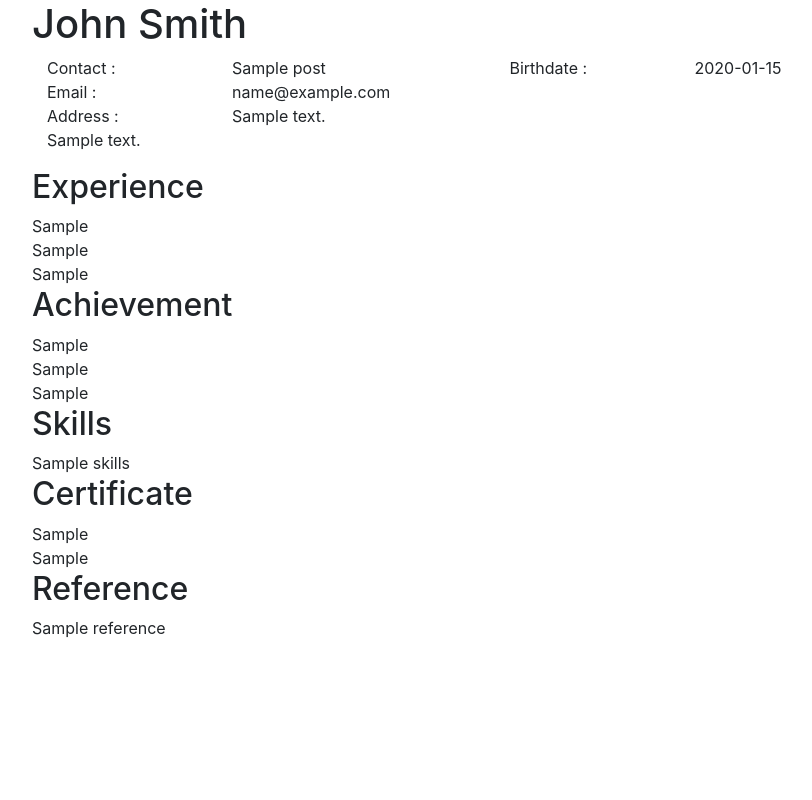
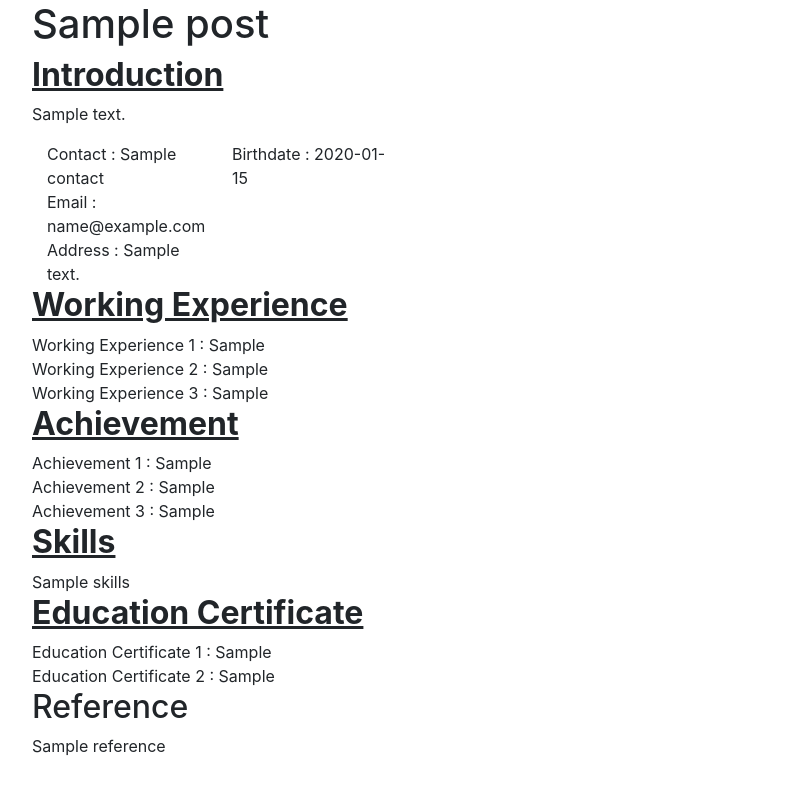
Before and after one commit to junshen14/AutoJobFinder-Django-, a Django app: template automateJobFind/templates/automateJobFind/resume.html in a window 1280 px wide. Shown: the whole page, without its empty margins (53-865 px from the left). Run offline with Django 3.2, Linux system fonts and the light colour scheme; the template is opened without the code that fills it: most values are stand-ins (such as "Sample title", 1, 10 or a date in 2020); parts of the project's set-up code (start-up, migrations or seed data) failed here and were passed over; some libraries are stand-ins or nearby versions.

Commit message:
Prototype version1 completed

```diff
--- a/automateJobFind/templates/automateJobFind/resume.html
+++ b/automateJobFind/templates/automateJobFind/resume.html
@@ -18,63 +18,87 @@
   </head>
   <body>
     <div class="container personal_info">
-      <h1 id="Name">John Smith</h1>
+      <h1 id="Name">{{post.name}}</h1>
+      <h2 style="text-decoration: underline; font-weight: bold">
+        Introduction
+      </h2>
+      <p class="intro">{{ post.about }}</p>
       <div class="container">
         <div class="row">
-          <div class="col-sm-2">Contact :</div>
-          <div class="col-sm-3">{{ post.name }}</div>
-          <div class="col-sm-2">Birthdate :</div>
-          <div class="col-sm-3">{{ post.birthdate }}</div>
+          <div class="col-sm-2">Contact : {{post.contact}}</div>
+          <div class="col-sm-2">Birthdate : {{post.birthdate}}</div>
         </div>
         <div class="row">
-          <div class="col-sm-2">Email :</div>
-          <div class="col-sm-3">{{ post.email }}</div>
+          <div class="col-sm-2">Email : {{post.email}}</div>
         </div>
         <div class="row">
-          <div class="col-sm-2">Address :</div>
-          <div class="col-sm-6">{{ post.address }}</div>
+          <div class="col-sm-2">Address : {{post.address}}</div>
         </div>
-        <p class="intro">{{ post.about }}</p>
       </div>
     </div>
     <div class="container experience">
-      <h2>Experience</h2>
+      <h2 style="text-decoration: underline; font-weight: bold">
+        Working Experience
+      </h2>
+      {% if post.experience1 %}
       <div class="row">
-        <div class="col-sm-12">{{ post.experience1 }}</div>
+        <div class="col-sm-12">
+          Working Experience 1 : {{ post.experience1 }}
+        </div>
       </div>
+      {% endif %} {% if post.experience2 %}
       <div class="row">
-        <div class="col-sm-12">{{ post.experience2 }}</div>
+        <div class="col-sm-12">
+          Working Experience 2 : {{ post.experience2 }}
+        </div>
       </div>
+      {% endif %} {% if post.experience3 %}
       <div class="row">
-        <div class="col-sm-12">{{ post.experience3 }}</div>
+        <div class="col-sm-12">
+          Working Experience 3 : {{ post.experience3 }}
+        </div>
+      </div>
+      {% endif %}
+    </div>
+    <div class="container achievement">
+      <h2 style="text-decoration: underline; font-weight: bold">Achievement</h2>
+      {% if post.achievement1 %}
+      <div class="row">
+        <div class="col-sm-12">Achievement 1 : {{ post.achievement1 }}</div>
+      </div>
+      {% endif %} {% if post.achievement2 %}
+      <div class="row">
+        <div class="col-sm-12">Achievement 2 : {{ post.achievement2 }}</div>
+      </div>
+      {% endif %} {% if post.achievement3 %}
+      <div class="row">
+        <div class="col-sm-12">Achievement 3 : {{ post.achievement3 }}</div>
       </div>
     </div>
-    <div class="container achievement">
-      <h2>Achievement</h2>
-      <div class="row">
-        <div class="col-sm-12">{{ post.achievement1 }}</div>
-      </div>
-      <div class="row">
-        <div class="col-sm-12">{{ post.achievement2 }}</div>
-      </div>
-      <div class="row">
-        <div class="col-sm-12">{{ post.achievement3 }}</div>
-      </div>
-    </div>
+    {% endif %}
     <div class="container skills">
-      <h2>Skills</h2>
+      <h2 style="text-decoration: underline; font-weight: bold">Skills</h2>
       <div class="row">
         <div class="col-sm-12">{{ post.skills }}</div>
       </div>
     </div>
     <div class="container certificate">
-      <h2>Certificate</h2>
+      <h2 style="text-decoration: underline; font-weight: bold">
+        Education Certificate
+      </h2>
+      {% if post.certificate1 %}
       <div class="row">
-        <div class="col-sm-12">{{ post.certificate1 }}</div>
+        <div class="col-sm-12">
+          Education Certificate 1 : {{ post.certificate1 }}
+        </div>
       </div>
+      {% endif %} {% if post.certificate2 %}
       <div class="row">
-        <div class="col-sm-12">{{ post.certificate2 }}</div>
+        <div class="col-sm-12">
+          Education Certificate 2 : {{ post.certificate2 }}
+        </div>
       </div>
+      {% endif %}
     </div>
     <div class="container reference">
       <h2>Reference</h2>
--- a/token.json
+++ b/token.json
@@ -1 +1 @@
-{"token": "ya29.a0AfH6SMBv8UiDhQVi24LYex7mK-0BfJCTd1bOgjtzqtjeakCcMheXo7wyDkt8VFmHbU2G6VjDX5Y7i4fkcs759nraG1qNEFJBrMCBZKJ8v2f2Wsue5XeslRrvQMg-_ZBPmVoLypRHOGMQVuQvhoZa5F14JFBA", "refresh_token": "1//0gCfxZhXzppDzCgYIARAAGBASNwF-L9IrgnjMYOSkEXkTxXKEKxOx1_bgMhyw6FwPXPGI8Hxay1bcLJKQPYGvwgfyudO_qV7o_2s", "token_uri": "https://oauth2.googleapis.com/token", "client_id": "480993624245-fpggrs75r1v1t5bi1au2g3qtn3pkcra0.apps.googleusercontent.com", "client_secret": "xQtaNJnu0Ujqlz-1IQMRVa4E", "scopes": ["https://www.googleapis.com/auth/gmail.send"], "expiry": "2021-04-09T20:46:49.863519Z"}
+{"token": "ya29.a0AfH6SMBVivfqMPUAT1geNiOX_MRTAQbQR6hnu-18CxXuG9YJgZilJp5Bj_IDsh7Gtnew9pE02tByb2rjZD27odwEcP-bX0TrEE-hiRdTU8DVsZ4ID-KEVGJLLFJGIlVJq2vtdyZ4O3LvX1Bn77YMlWurrSVpAw", "refresh_token": "1//0gCfxZhXzppDzCgYIARAAGBASNwF-L9IrgnjMYOSkEXkTxXKEKxOx1_bgMhyw6FwPXPGI8Hxay1bcLJKQPYGvwgfyudO_qV7o_2s", "token_uri": "https://oauth2.googleapis.com/token", "client_id": "480993624245-fpggrs75r1v1t5bi1au2g3qtn3pkcra0.apps.googleusercontent.com", "client_secret": "xQtaNJnu0Ujqlz-1IQMRVa4E", "scopes": ["https://www.googleapis.com/auth/gmail.send"], "expiry": "2021-04-10T18:26:41.007752Z"}
```
Also changed, not shown: automateJobFind/views.py (+14 -20 lines), db.sqlite3, 3 other files.
